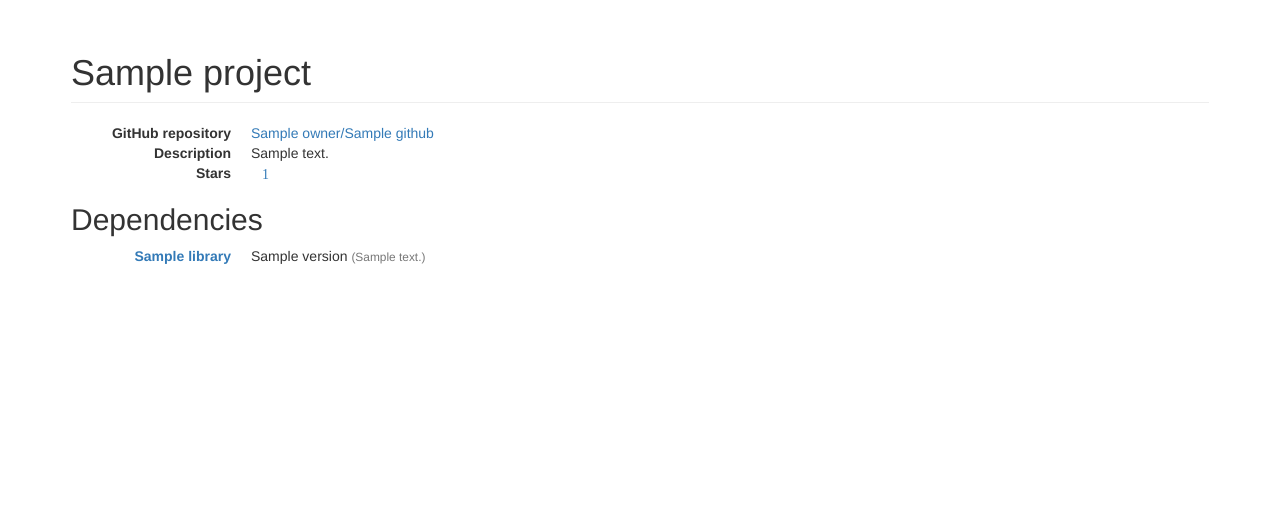
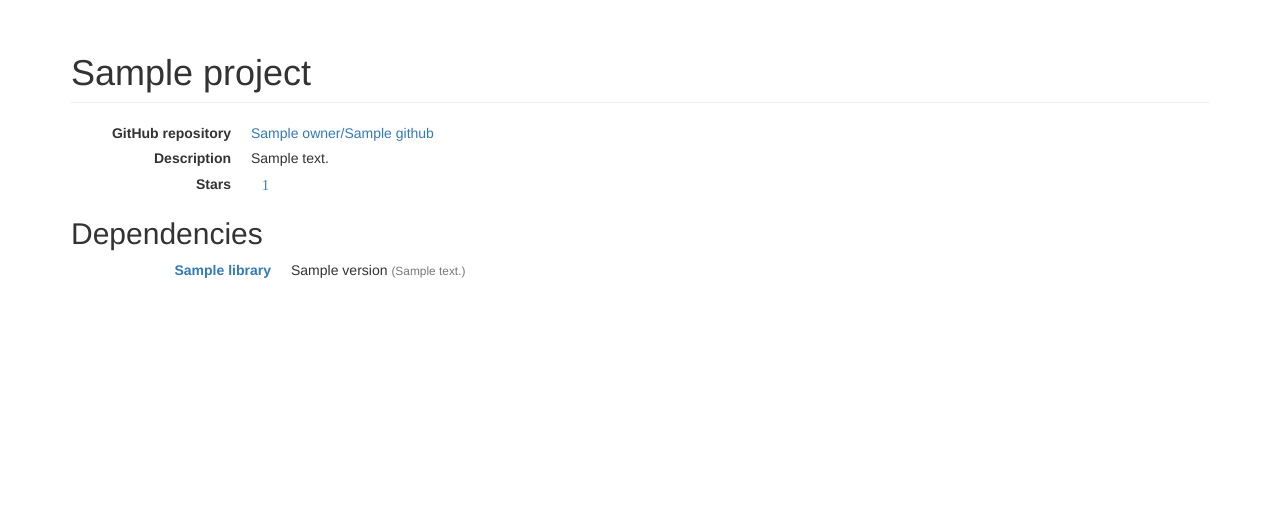
Before and after one commit to elegion/djangodash2013, a Django app: template templates/wtlib/project.html in a window 1280 px wide. Shown: the part 51-573 px from the top of the page. Run offline with Django 3.2, Linux system fonts and the light colour scheme; the template is opened without the code that fills it: most values are stand-ins (such as "Sample title", 1, 10 or a date in 2020); some libraries are stand-ins or nearby versions; some web fonts are replaced.

Commit message:
Design improvements for project page

```diff
--- a/assets/css/index.css
+++ b/assets/css/index.css
@@ -33,6 +33,27 @@ html, body {
   margin: 3em auto;
 }
 
+/* Project page */
+.project-info {
+}
+  .project-info dt,
+  .project-info dd {
+    margin-bottom: .2em;
+  }
+
+.dependencies-list {
+
+}
+  .dependencies-list dt,
+  .dependencies-list dd {
+    margin-bottom: .2em;
+  }
+  .dependencies-list dt {
+    width: 200px;
+  }
+  .dependencies-list dd {
+    margin-left: 220px;
+  }
 /* StreaminLogResponse page */
 .log-entry {
   margin: 1em;
--- a/templates/wtlib/project.html
+++ b/templates/wtlib/project.html
@@ -24,6 +24,7 @@
     </section>
   {% endif %}
   <h2>{% trans 'Dependencies' %}</h2>
+  <section class="dependencies-list">
     <dl class="dl-horizontal">
       {% for lib in project.libraries.all %}
         <dt>
@@ -35,4 +36,5 @@
         </dd>
       {% endfor %}
     </dl>
+  </section>
 {% endblock %}
```
Lines whose indentation alone changed are shown as unchanged.
